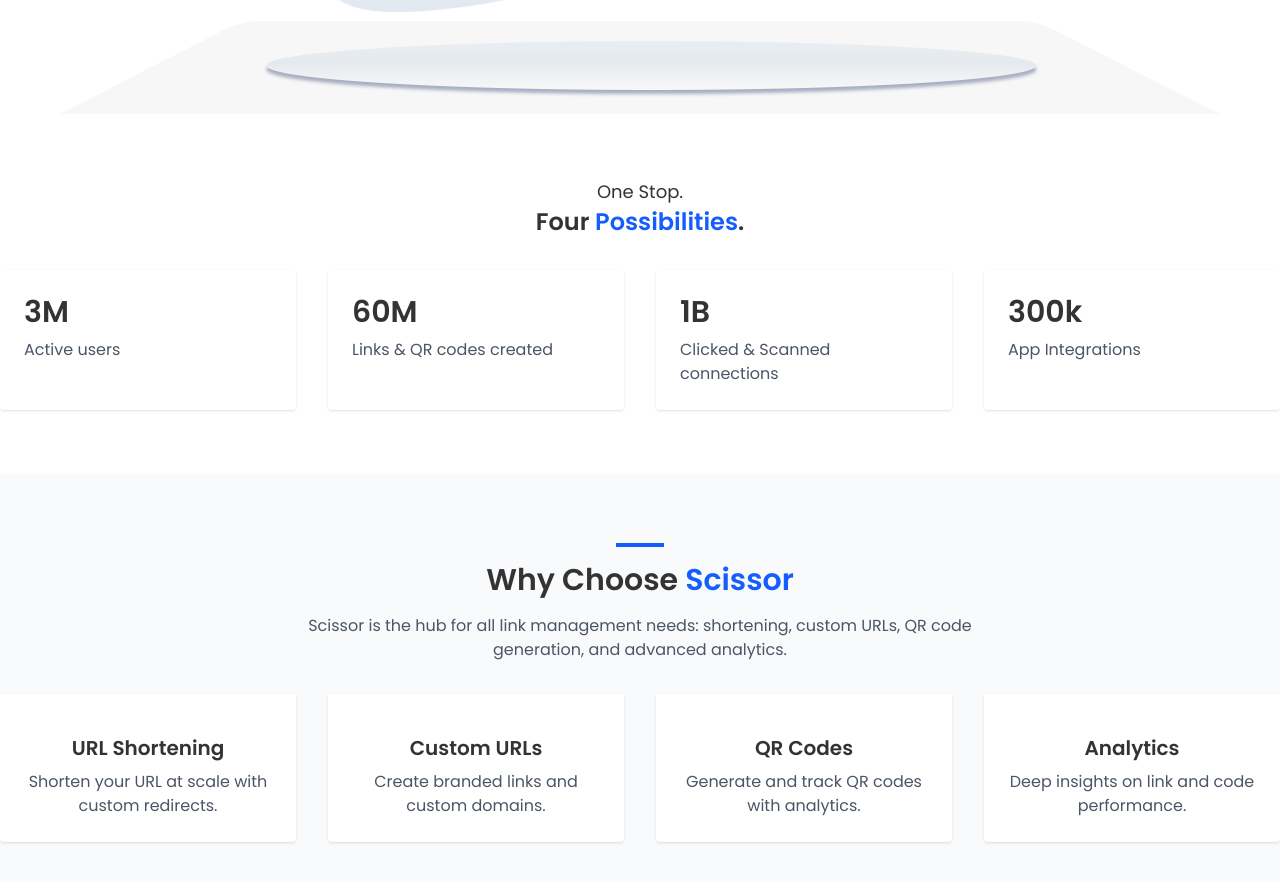
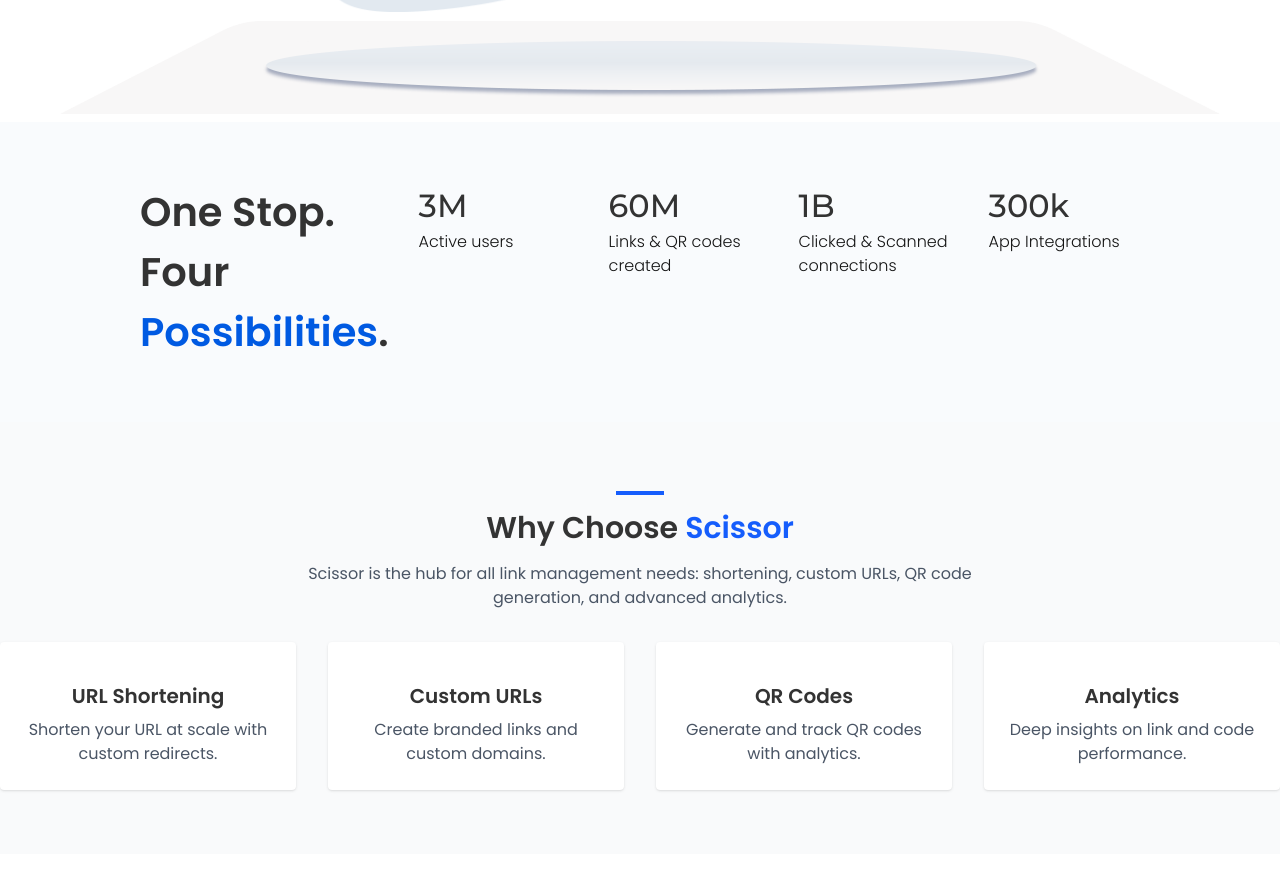
Before and after one commit to ChrisRoland/Scissor-URL-Shortener, a React (Vite) app: page / in a window 1280 px wide. Shown: the part 794-1676 px from the top of the page. Built offline with nearby package versions, Linux system fonts and the light colour scheme.

Commit message:
feat: revamped stats Section
Updated stat section tw css and fix styling issues

```diff
--- a/src/components/Stats.jsx
+++ b/src/components/Stats.jsx
@@ -9,18 +9,18 @@
 
 export default function Stats() {
   return (
-    <section className="py-16">
-      <div className="container mx-auto text-center mb-8">
-        <p className="text-lg">One Stop.</p>
-        <p className="text-2xl font-semibold">
-          Four <span className="text-blue-600">Possibilities</span>.
+    <section className="stats mt-2 bg-[#f9fbfd] flex justify-between gap-[30px] py-[60px] px-[140px]">
+      <div className="stat-caption text-[40px] font-semibold">
+        <p className="">One Stop.</p>
+        <p className="">
+          Four <span className="text-[#005ae2]">Possibilities</span>.
         </p>
       </div>
-      <div className="container mx-auto grid grid-cols-1 sm:grid-cols-2 md:grid-cols-4 gap-8">
+      <div className="items flex gap-[30px]">
         {data.map((stat) => (
-          <div key={stat.label} className="bg-white p-6 rounded shadow">
-            <h2 className="text-3xl font-bold mb-2">{stat.value}</h2>
-            <p className="text-gray-600">{stat.label}</p>
+          <div key={stat.label} className="stat-item">
+            <h2 style={{ fontFamily: 'Montserrat, sans-serif' }} className="text-[32px] font-[Montserrat] font-[500]">{stat.value}</h2>
+            <p className="text-[16px] text-[#141414] w-[160px] font-[300]">{stat.label}</p>
           </div>
         ))}
       </div>
```
